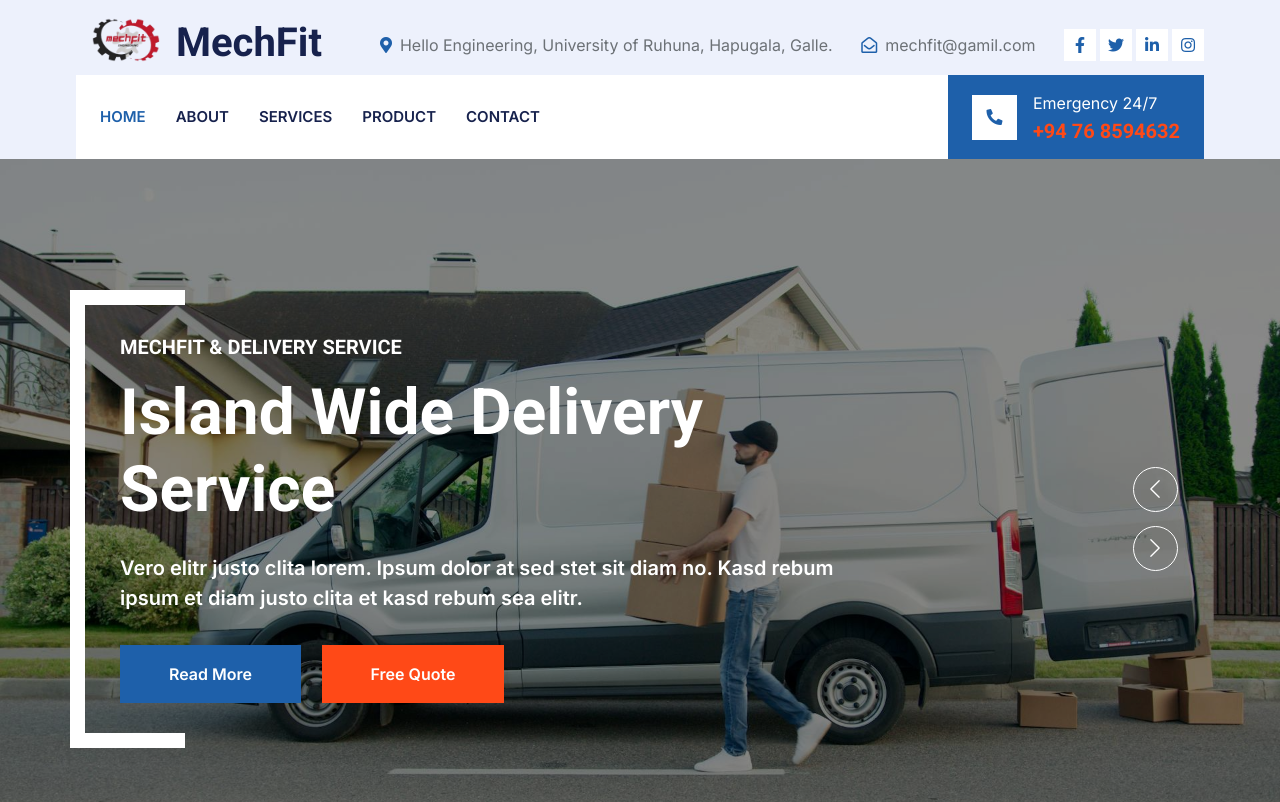
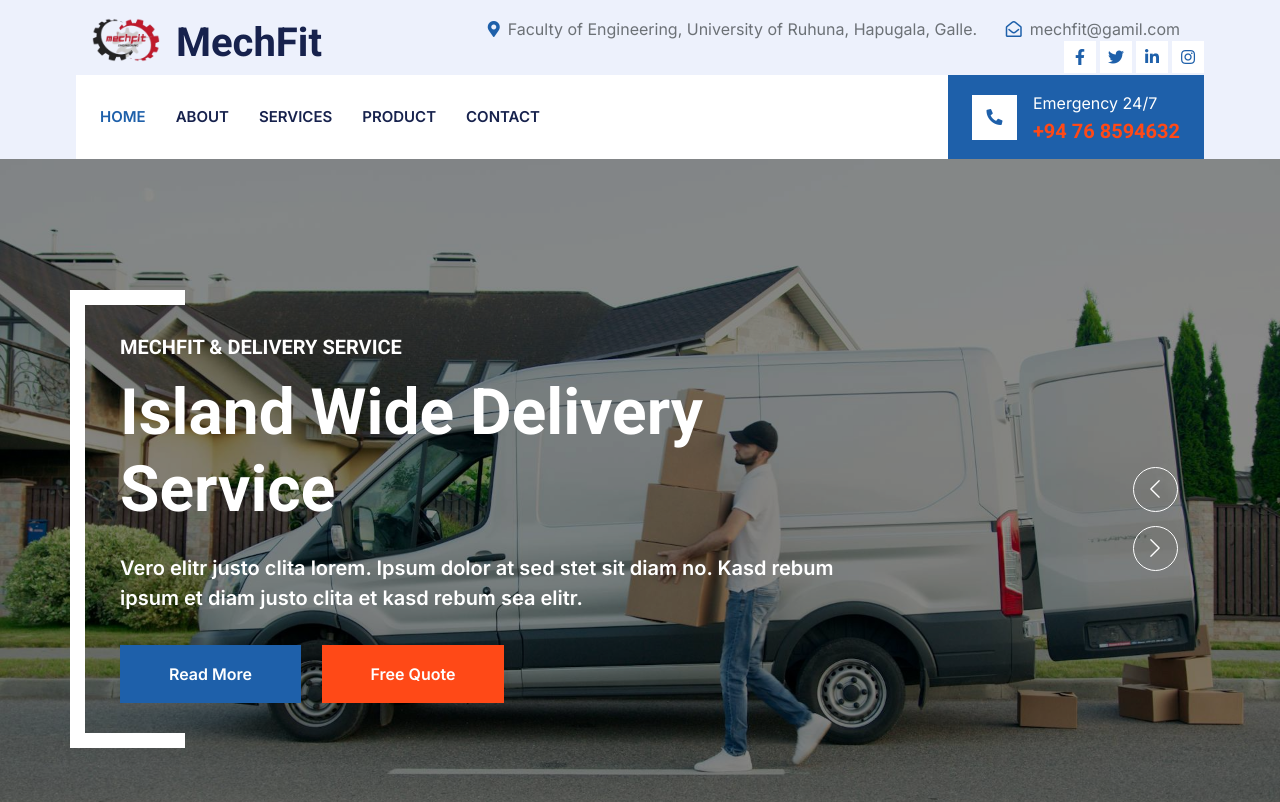
Before and after one commit to DMDeshith/MechFit-2, a plain HTML site: page index.html in a window 1280 px wide. Shown: the top 802 px of the page. Drawn offline with nearby package versions, Linux system fonts and the light colour scheme.

Commit message:
3rd commti second try

```diff
--- a/index.html
+++ b/index.html
@@ -53,7 +53,7 @@
             <div class="col-lg-9 col-md-12 text-end">
                 <div class="h-100 d-inline-flex align-items-center me-4">
                     <i class="fa fa-map-marker-alt text-primary me-2"></i>
-                    <p class="m-0">Hello Engineering, University of Ruhuna, Hapugala, Galle.</p>
+                    <p class="m-0">Faculty of Engineering, University of Ruhuna, Hapugala, Galle.</p>
                 </div>
                 <div class="h-100 d-inline-flex align-items-center me-4">
                     <i class="far fa-envelope-open text-primary me-2"></i>
```
